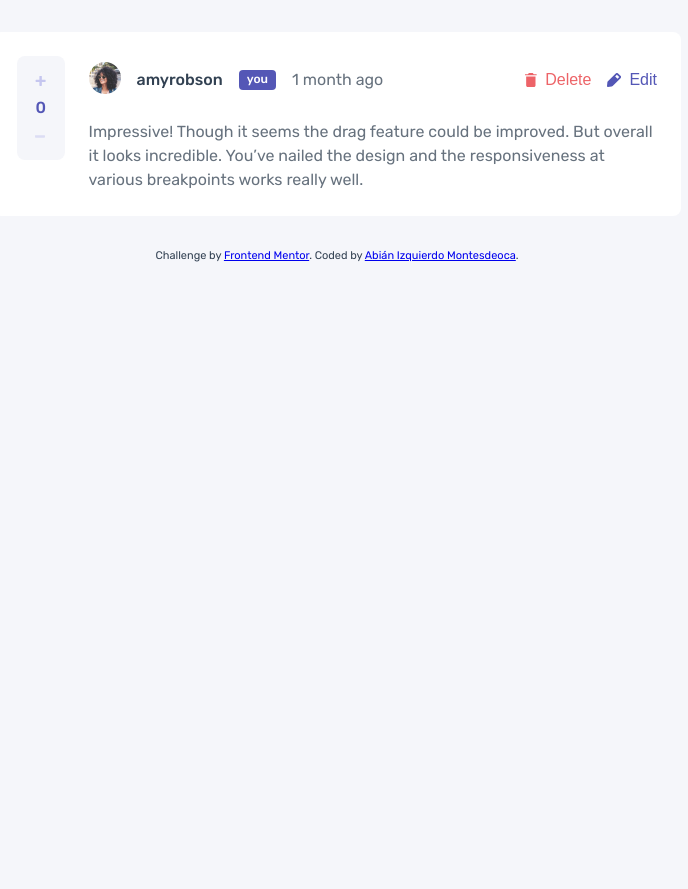
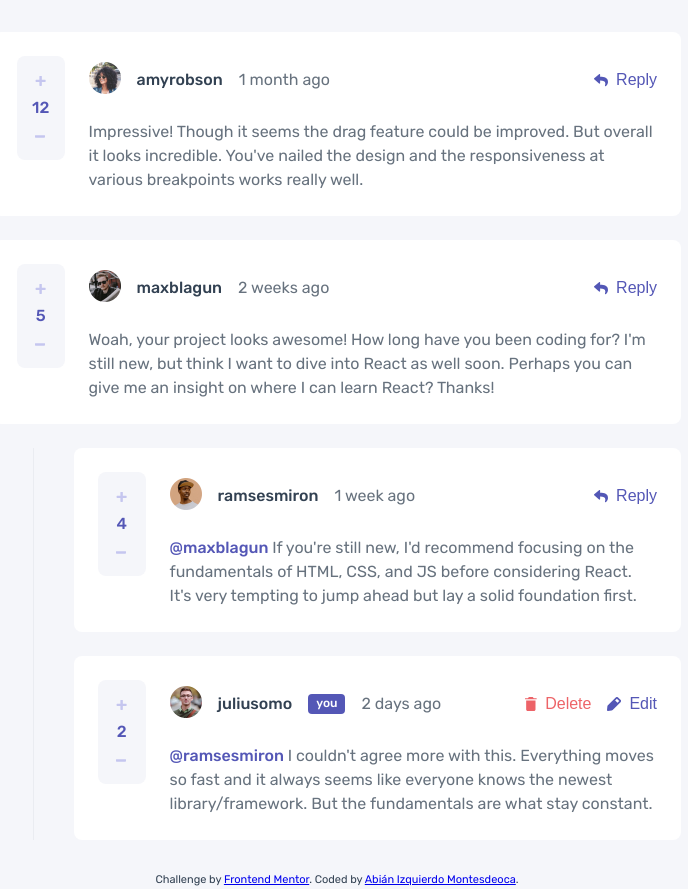
Before and after one commit to abizmo/interactive-comments-section, a React (Create React App) app: page / in a window 1280 px wide. Shown: the whole page, without its empty margins (303-991 px from the left). Before the commit the page ends 800 px from the top, so only its background shows below. Built offline with nearby package versions, Linux system fonts and the light colour scheme.

Commit message:
Add comments container

```diff
--- a/src/App.jsx
+++ b/src/App.jsx
@@ -1,26 +1,12 @@
 import React from 'react';
 
-import Comment from './components/Comment';
+import Comments from './containers/Comments';
 import Theme from './theme';
-
-const comment = {
-  id: 1,
-  author: 'amyrobson',
-  date: '1 month ago',
-  body: 'Impressive! Though it seems the drag feature could be improved. But overall it looks incredible. You’ve nailed the design and the responsiveness at various breakpoints works really well.',
-  votes: 0,
-};
 
 function App() {
   return (
     <Theme>
-      <Comment
-        author={comment.author}
-        date={comment.date}
-        body={comment.body}
-        likes={comment.votes}
-        you
-      />
+      <Comments />
     </Theme>
   );
 }
--- /dev/null
+++ b/src/containers/Comments.jsx
@@ -0,0 +1,62 @@
+import React from 'react';
+import styled from 'styled-components';
+
+import Comment from '../components/Comment';
+import data from '../data.json';
+
+const Wrapper = styled.div`
+  display: grid;
+  gap: clamp(1rem, 2vw + .5rem, 1.5rem);
+`;
+
+const WrapperReplies = styled(Wrapper)`
+  border-left: 1px solid ${({ theme }) => theme.colors['neutral-300']};
+  padding-left: clamp(1rem, 5vw, 2.5rem);
+
+  @media(${({ theme }) => theme.mediaQueries.lg}) {
+    & {
+      margin-left: 2.5rem;
+    }
+  }
+`;
+
+function Comments() {
+  return (
+    <Wrapper>
+      {data.comments.map(({ replies, user, ...comment }) => (
+        <React.Fragment key={comment.id}>
+          <Comment
+            body={comment.content}
+            author={user.username}
+            date={comment.createdAt}
+            likes={comment.score}
+            onDelete={() => {}}
+            onEdit={() => {}}
+            onReply={() => {}}
+            you={user.username === data.currentUser.username}
+          />
+          { replies.length > 0 && (
+            <WrapperReplies>
+              { replies.map((reply) => (
+                <Comment
+                  key={reply.id}
+                  body={reply.content}
+                  author={reply.user.username}
+                  date={reply.createdAt}
+                  likes={reply.score}
+                  onDelete={() => {}}
+                  onEdit={() => {}}
+                  onReply={() => {}}
+                  replyingTo={reply.replyingTo}
+                  you={reply.user.username === data.currentUser.username}
+                />
+              ))}
+            </WrapperReplies>
+          )}
+        </React.Fragment>
+      ))}
+    </Wrapper>
+  );
+}
+
+export default Comments;
```
Also changed, not shown: 1 other file (tests, documents, lock files or other folders).
